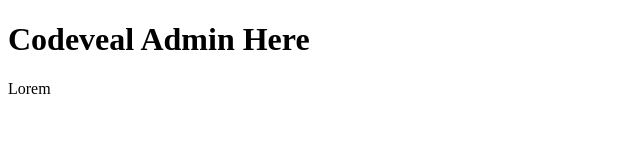
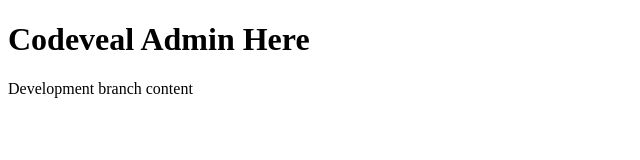
Before and after one commit to pramodrawat4me/codevealAdmin, a plain HTML site: page index.html in a window 1280 px wide. Shown: the whole page, without its empty margins (0-640 px from the left). Drawn offline with Linux system fonts and the light colour scheme.

Commit message:
made changes in index

```diff
--- a/index.html
+++ b/index.html
@@ -6,7 +6,7 @@
 <body>
 
 	<h1>Codeveal Admin Here</h1>
-	<p>Lorem</p>
+	<p>Development branch content</p>
 
 </body>
 </html>
```
